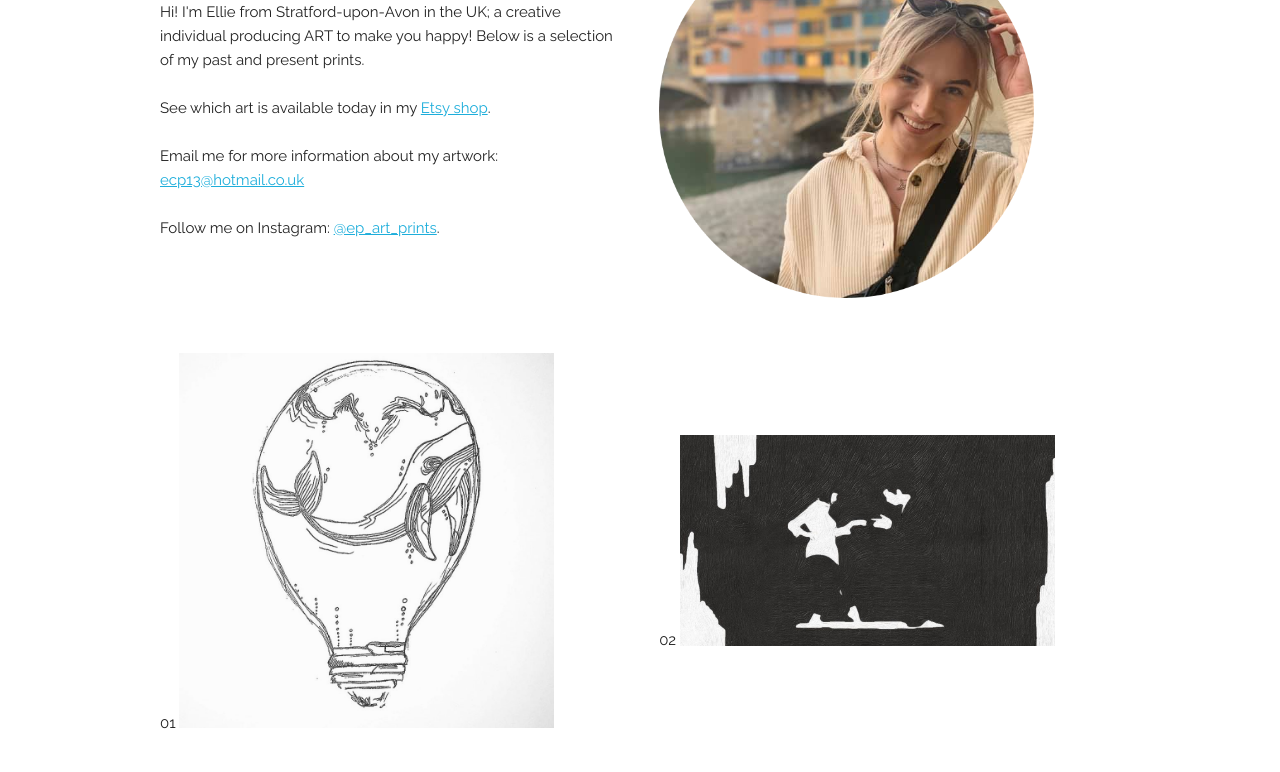
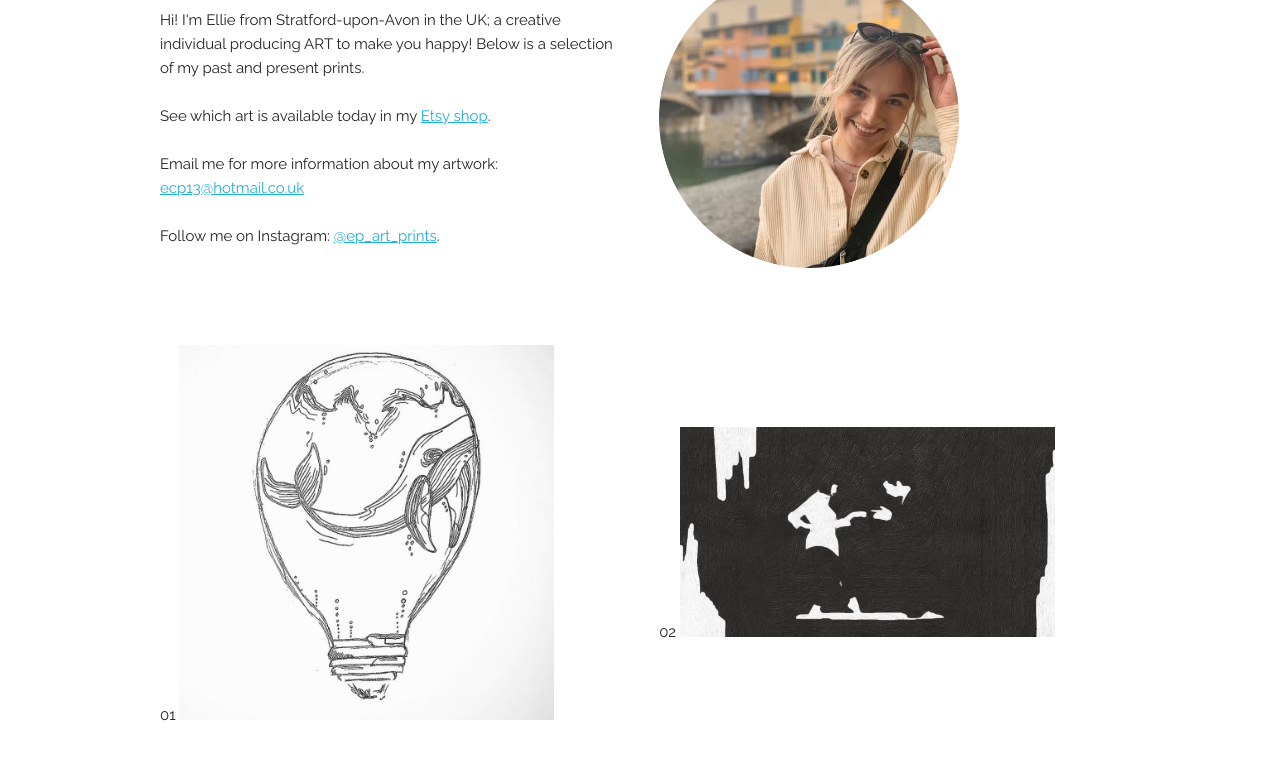
Before and after one commit to anise-design/EP-Art-Prints, a plain HTML site: page index.html in a window 1280 px wide. Shown: the part 1092-1864 px from the top of the page. Drawn offline with Linux system fonts and the light colour scheme.

Commit message:
Add files via upload

```diff
--- a/index.html
+++ b/index.html
@@ -33,6 +33,7 @@
 
 <body>
   <header>
+    <br>
     <img src="./ep-images/ep-banner.png" alt="EP banner" width="100%"/>
   </header>
 
@@ -59,7 +60,7 @@
 
         </div>
         <div class="one-half column"  style="margin-top: 5%">
-          <img src="./ep-images/ep-ellie-circle.png" alt="e.p. art prints" width="375"/>
+          <img src="./ep-images/ep-ellie-circle.png" alt="e.p. art prints" width="300"/>
         </div>
       </div><!-- end of row -->
 
```
